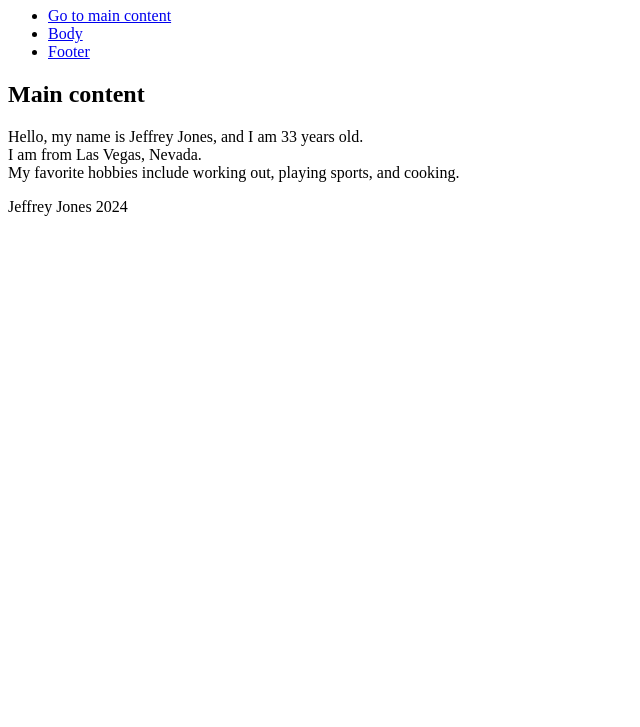
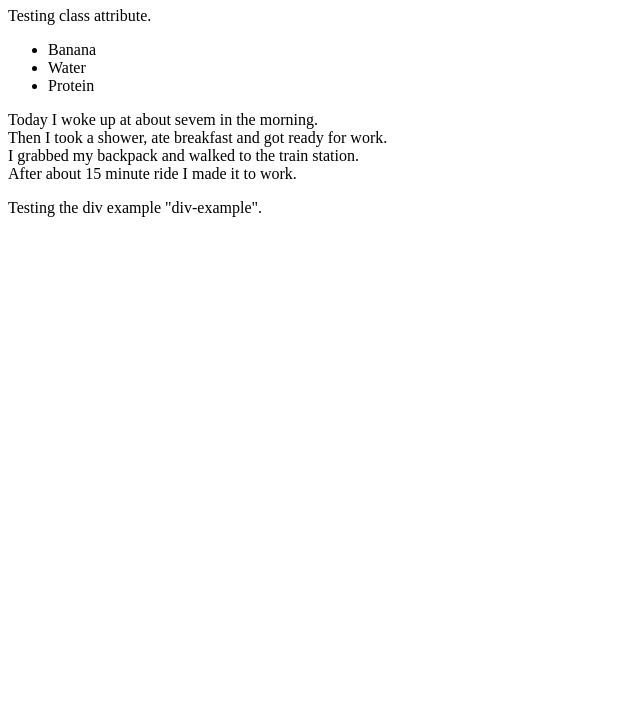
Before and after one commit to JJisbased13/JJisbased13.github.io, a plain HTML site: page index.html in a window 1280 px wide. Shown: the part 73-800 px from the top of the page, without its empty margins (0-640 px from the left). Drawn offline with Linux system fonts and the light colour scheme.

Commit message:
CSS Basic Assignment

```diff
--- a/index.html
+++ b/index.html
@@ -3,28 +3,24 @@
 <head>
     <meta charset="UTF-8">
     <meta name="viewport" content="width=device-width, initial-scale=1.0">
-    <title>Jeffrey Jones HTML Page</title>
+    <title>My Simple HTML Page</title>
 </head>
 <body>
     <header>
-        <h1>Welcome to Jeff's Page!</h1>
+        <h1>Jeffrey's header</h1>
     </header>
+    <p class="color-example">Testing class attribute.</p>
+    <ul class="list-example">
+        <li>Banana</li>
+        <li>Water</li>
+        <li>Protein</li>
+    </ul>
+    <p class="text-example">Today I woke up at about sevem in the morning.<br>Then I took a shower, ate breakfast and got ready for work.<br>I grabbed my backpack and walked to the train station.<br>After about 15 minute ride I made it to work.<br></p>
 
-    <nav>
-        <ul>
-            <li><a href="#main-content">Go to main content</a></li>
-            <li><a href="#body">Body</a></li>
-            <li><a href="#footer">Footer</a></li>
-        </ul>
-    </nav>
+    <div class="div-example">
+        Testing the div example "div-example".
+    </div>
 
-    <main>
-        <h2>Main content</h2>
-        <p>Hello, my name is Jeffrey Jones, and I am 33 years old.<br> I am from Las Vegas, Nevada.<br> My favorite hobbies include working out, playing sports, and cooking.</p>
-    </main>
 
-    <footer>
-        <p>Jeffrey Jones 2024</p>
-    </footer>
 </body>
 </html>
--- /dev/null
+++ b/styles.css
@@ -0,0 +1,33 @@
+
+    .color-example {
+        color: pink;                /* Set text color to pink */
+        background-color: blue;     /* Set background color to blue */
+        border: 1px solid black;    /* Set a thin black border */
+        padding: 10px;              /* Add some padding for better spacing */
+    }
+
+    .header-example {
+        font-size: 40px;               /* Set the font size */
+        font-family: 'Arial', sans-serif; /* Set the font family */
+        color: #4CAF50;                /* Set the text color (green) */
+    }
+
+    .list-example {
+        list-style-type: circle;    /* Change bullet points to circles */
+        color: green;               /* Set the text color to green */
+    }
+
+    .text-example {
+        font-family: 'Georgia', serif;   /* Change font family to Georgia */
+        font-size: 24px;                 /* Adjust font size to make the text larger */
+        text-transform: capitalize;      /* Capitalize the first letter of each word */
+        text-decoration: underline;      /* Underline the text */
+    }
+
+    .div-example {
+        background-color: red;  /* Set the background color to red */
+        padding: 20px;          /* Add padding inside the div */
+        border-radius: 8px;     /* Round the corners */
+        font-size: 18px;        /* Set the font size */
+        color: white;           /* Set the text color to white for better contrast */
+    }
```
